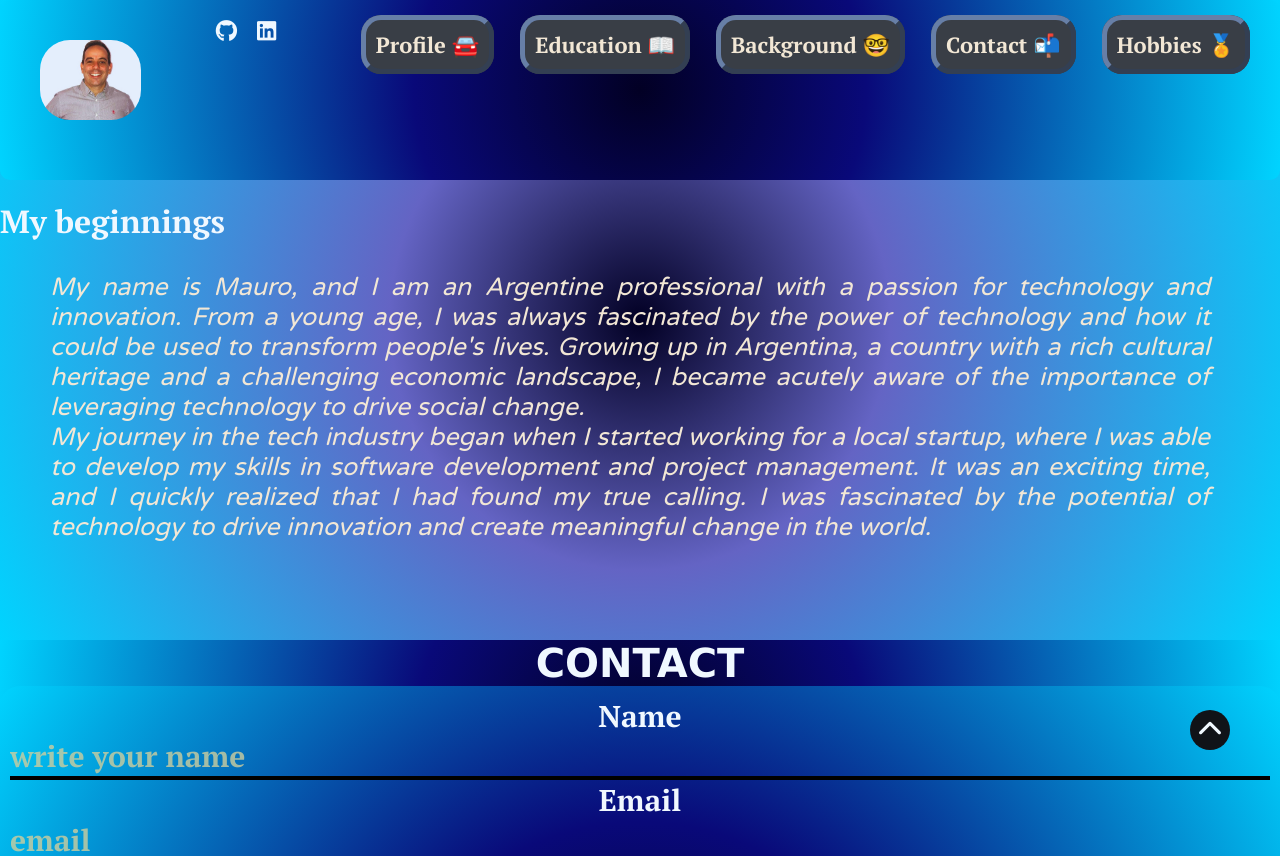
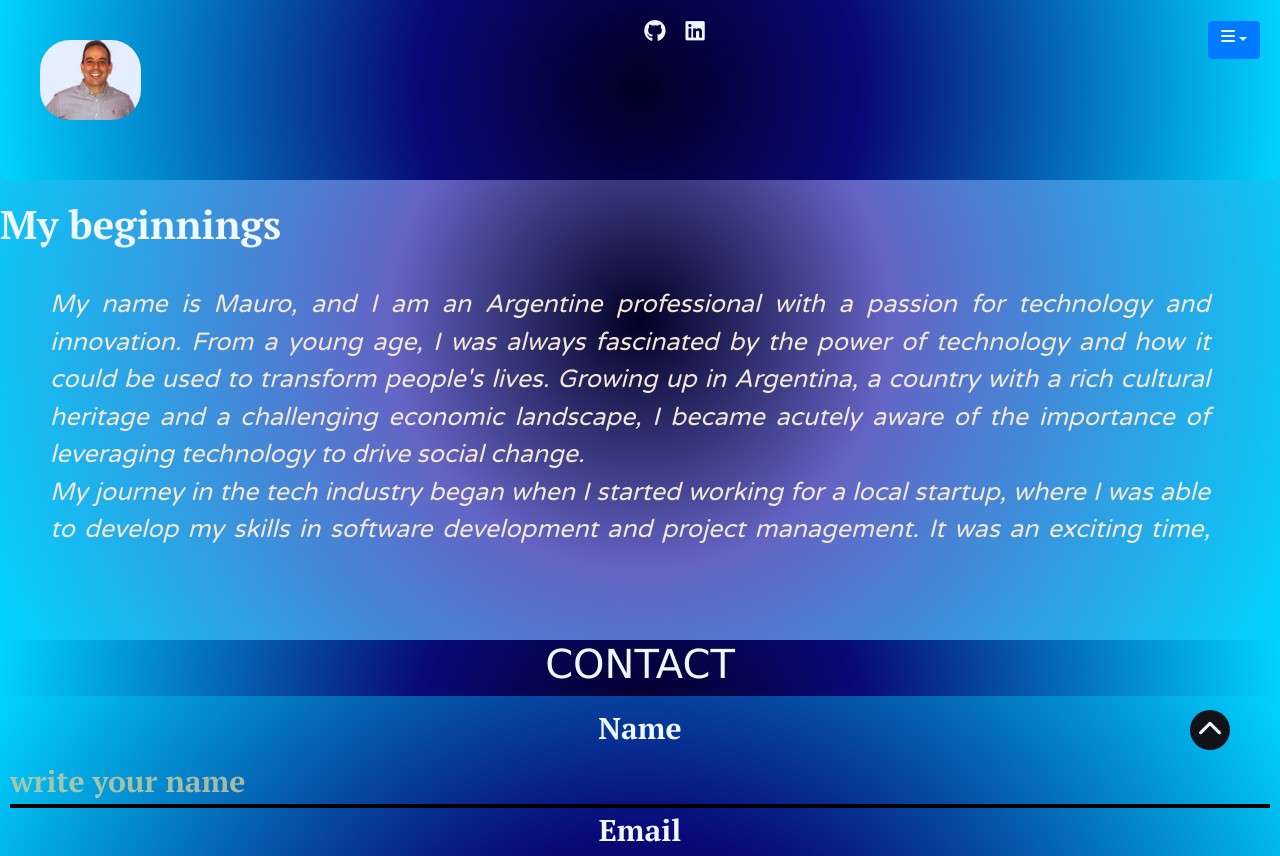
Before and after one commit to mauginga/PreEntrega2-Gingarelli, a plain HTML site: page pages/background.html in a window 1280 px wide. Shown: the top 856 px of the page. Drawn offline with nearby package versions, Linux system fonts and the light colour scheme; a web font is replaced by a local one.

Commit message:
mi actualiza

```diff
--- a/pages/background.html
+++ b/pages/background.html
@@ -4,6 +4,7 @@
     <meta charset="UTF-8" />
     <meta http-equiv="X-UA-Compatible" content="IE=edge" />
     <meta name="viewport" content="width=device-width, initial-scale=1.0" />
+    <link rel="stylesheet" href="https://cdn.jsdelivr.net/npm/bootstrap@4.6.2/dist/css/bootstrap.min.css" integrity="sha384-xOolHFLEh07PJGoPkLv1IbcEPTNtaed2xpHsD9ESMhqIYd0nLMwNLD69Npy4HI+N" crossorigin="anonymous">
     <link rel="stylesheet" href="../css/estilos.css" />
     <link
       rel="shortcut icon"
@@ -28,18 +29,18 @@
             <a href="https://github.com/mauginga"><i class="fa-brands fa-github"></i></a>
             <a href="https://www.linkedin.com/in/mauginga/"><i class="fa-brands fa-linkedin"></i></a>
         </span>
-        <aside class="barra">
-            <i class="fa-solid fa-bars"></i>
-        </aside>
-      <nav>
-        <ul>
-          <li><a href="../index.html">Profile 🚘</a></li>
-          <li><a href="./education.html">Education 📖 </a></li>
-          <li><a href="background.html">Background 🤓</a></li>
-          <li><a href="./contact.html">Contact 📬</a></li>
-          <li><a href="./hobbies.html">Hobbies 🏅</a></li>
-        </ul>
-      </nav>
+        <div class="dropdown">
+          <button type="button" class="btn btn-primary dropdown-toggle" data-toggle="dropdown">
+              <i class="fa-solid fa-bars"></i>
+          </button>
+          <div class="dropdown-menu">
+              <a class="dropdown-item" href="../index.html">Profile 🚘</a>
+              <a class="dropdown-item" href="../pages/education.html">Education 📖 </a>
+              <a class="dropdown-item" href="../pages/background.html">Background 🤓</a>
+              <a class="dropdown-item" href="../pages/contact.html">Contact 📬</a>
+              <a class="dropdown-item" href="../pages/hobbies.html">Hobbies 🏅</a>
+          </div>
+        </div>
     </header>
     <main>
       <h1>My beginnings</h1>
@@ -105,5 +106,8 @@
         <input id="enviar" type="submit" value="Send" />📩
       </form>
     </footer>
+    <script src="https://cdn.jsdelivr.net/npm/jquery@3.5.1/dist/jquery.slim.min.js" integrity="sha384-DfXdz2htPH0lsSSs5nCTpuj/zy4C+OGpamoFVy38MVBnE+IbbVYUew+OrCXaRkfj" crossorigin="anonymous"></script>
+    <script src="https://cdn.jsdelivr.net/npm/popper.js@1.16.1/dist/umd/popper.min.js" integrity="sha384-9/reFTGAW83EW2RDu2S0VKaIzap3H66lZH81PoYlFhbGU+6BZp6G7niu735Sk7lN" crossorigin="anonymous"></script>
+    <script src="https://cdn.jsdelivr.net/npm/bootstrap@4.6.2/dist/js/bootstrap.min.js" integrity="sha384-+sLIOodYLS7CIrQpBjl+C7nPvqq+FbNUBDunl/OZv93DB7Ln/533i8e/mZXLi/P+" crossorigin="anonymous"></script>
   </body>
 </html>
```
Also changed, not shown: index.html (+16 -12 lines), pages/contact.html (+16 -12 lines), pages/education.html (+16 -12 lines), pages/hobbies.html (+16 -12 lines).
